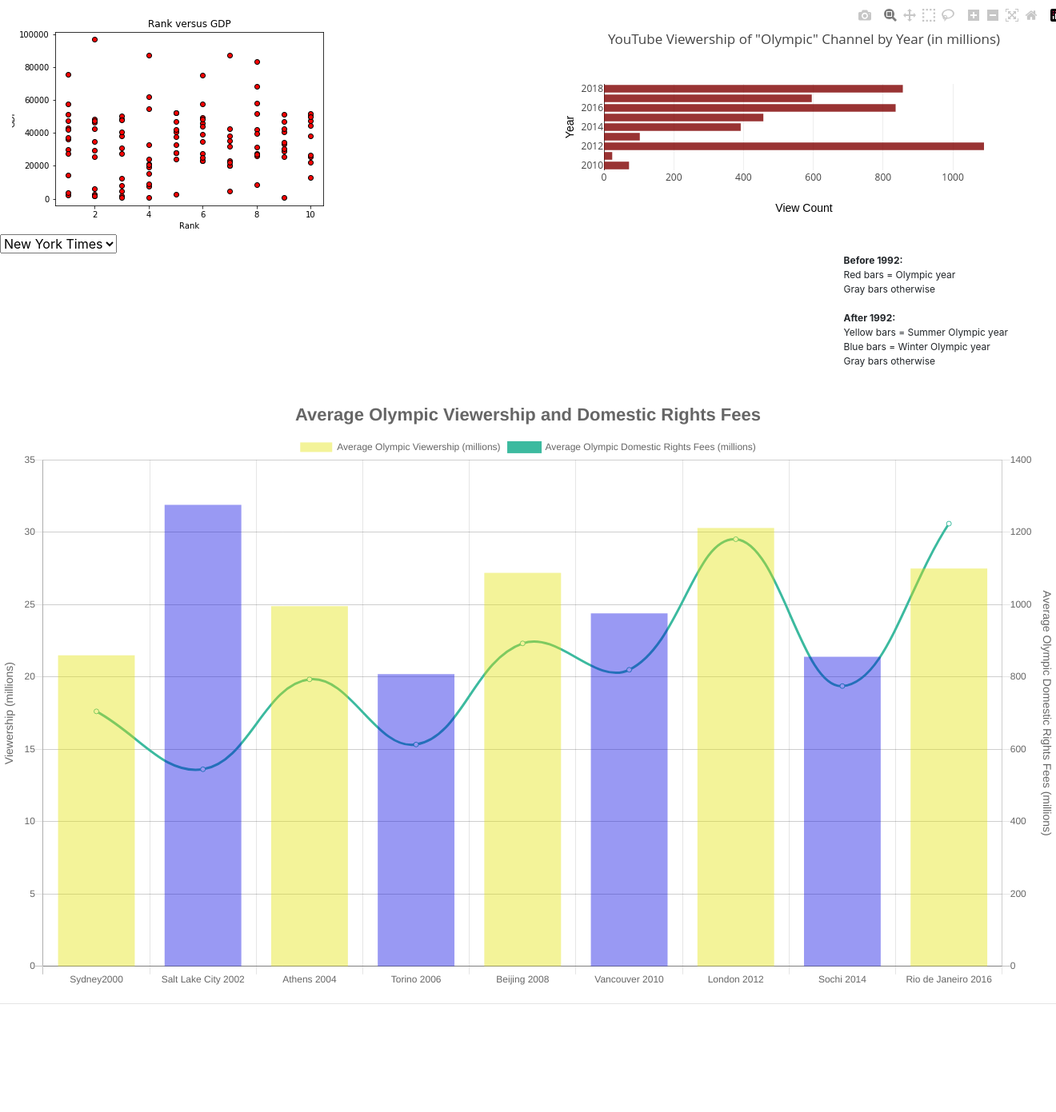
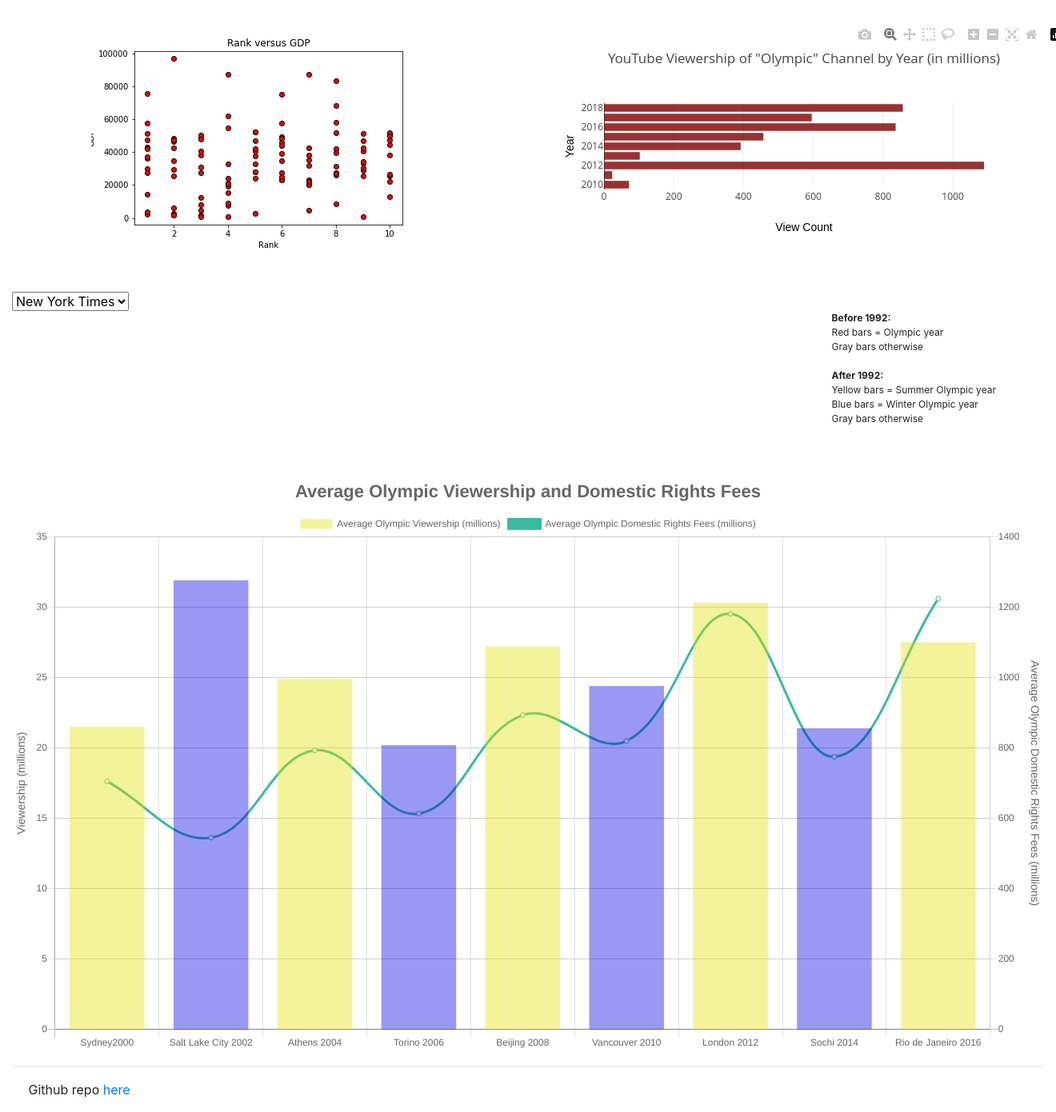
Before and after one commit to mhdennis/project2, a Flask app: page / in a window 1320 px wide; the page is wider, and only the part inside the window is pictured. Shown: the part 851-2242 px from the top of that part at 80% size. Before the commit the page ends 2107 px from the top of that part, so only its background shows below. Run offline with Flask 2, Linux system fonts and the light colour scheme; some libraries are stand-ins or nearby versions.

Commit message:
Got Heroku Working! and added footer and some styling

```diff
--- a/templates/index.html
+++ b/templates/index.html
@@ -34,9 +34,6 @@
             <li class="nav-item">
                 <a class="nav-link" href="/methodology">Methodology</a>
             </li>
-            <li class="nav-item">
-                <a class="nav-link" href="#"></a>
-            </li>
             <!-- Dropdown -->
             <li class="nav-item dropdown">
                 <a class="nav-link dropdown-toggle" href="#" id="navbardrop" data-toggle="dropdown">
@@ -70,17 +67,19 @@
                 </iframe>
             </div>
         </div> <!-- end row -->
+        <br>
+
         <div id="dataRow1.5" class="row">
-            <div id="OlympicMedalGraph" class = "col-xs-6 col-md-6 col-md-offset-0">
+            <div id="OlympicMedalGraph" class = "col-xs-6 col-md-6 col-md-offset-0 text-center">
                 <!-- olympic medal graph here -->
                 <img src="static/GDP.png">
             </div>
-            <div id="YoutubeDiv" class="col-xs-6 col-md-6 col-md-offset-0">
+            <div id="YoutubeDiv" class="col-xs-6 col-md-6 col-md-offset-0 text-center">
                 <!--Youtube viewership data here-->
             </div>
         </div> <!-- end row -->
+        <br><br>
 
-        </div>
         <div id="dataRow2" class="row">
             <div class= "col-xs-12 col-md-12 col-md-offset-0">
                 <!-- news_api chart section-->
@@ -93,6 +92,7 @@
                 <div id="news_api">
                 <!-- chart location -->
                 </div>
+
                 <!-- newsAndGoogle section note -->
                 <div>
                     <p id="newsAndGoogle_note">
@@ -105,6 +105,8 @@
 
             </div>
         </div> <!-- end row -->
+        <br>
+
         <div id="dataRow3" class="row">
             <div id="chart" class = "col-xs-12 col-md-12 col-md-offset-0">
                 <!-- Viewers chart here -->
@@ -113,6 +115,15 @@
         </div><!-- end row -->
 
         <hr>
+
+        <div id="footer" class="row">
+            <div class="col-xs-12 col-md-12 col-md-offset-0">
+                <p>
+                    &emsp; Github repo <a href="https://github.com/mhdennis/project2">here</a>
+                </p>
+            </div>
+        </div> <!-- end footer -->
+
     </div> <!-- ends container -->
 
 
```
Also changed, not shown: templates/methodology.html (+20 -7 lines).
